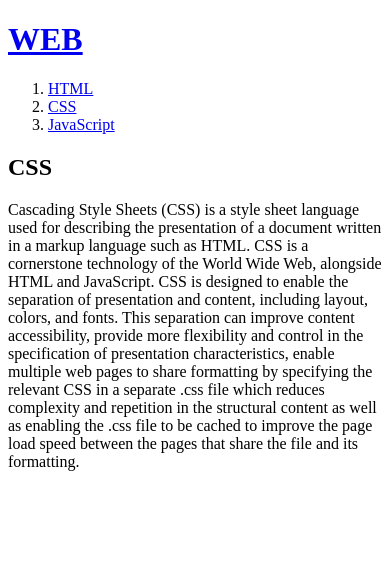
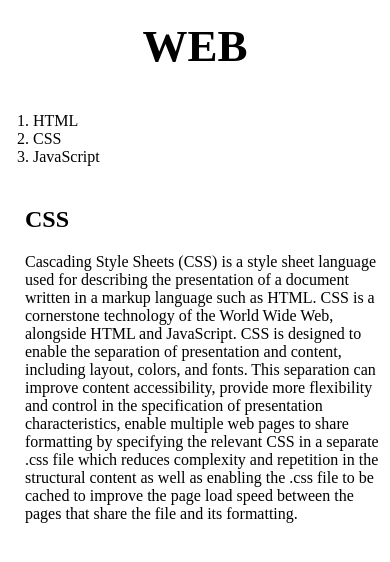
Before and after one commit to jaeshin07/web1, a plain HTML site: page 2.html in a window 390 px wide. Drawn offline with Linux system fonts and the light colour scheme; a script that the page names is missing.

Commit message:
Add files via upload

```diff
--- a/2.html
+++ b/2.html
@@ -1,8 +1,8 @@
 
 <!DOCTYPE html>
-<html lang="en" dir="ltr">
+<html lang = "en" dir = "ltr">
   <head>
-    <meta charset="utf-8">
+    <meta charset = "utf-8">
     <title>WEB 1 - CSS</title>
     <!-- Global site tag (gtag.js) - Google Analytics -->
     <script async src="https://www.googletagmanager.com/gtag/js?id=G-Z7K28NZCR7"></script>
@@ -13,19 +13,26 @@
 
       gtag('config', 'G-Z7K28NZCR7');
     </script>
+    <link rel="stylesheet" href="style.css">
   </head>
 
   <body>
-    <h1><a href="index.html">WEB</a></h1>
-    <ol>
-      <li><a href="1.html">HTML</a></li>
-      <li><a href="2.html">CSS</a></li>
-      <li><a href="3.html">JavaScript</a></li>
-    </ol>
-    <h2>CSS</h2>
-    <p> Cascading Style Sheets (CSS) is a style sheet language used for describing the presentation of a document written in a markup language such as HTML. CSS is a cornerstone technology of the World Wide Web, alongside HTML and JavaScript. CSS is designed to enable the separation of presentation and content, including layout, colors, and fonts. This separation can improve content accessibility, provide more flexibility and control in the specification of presentation characteristics, enable multiple web pages to share formatting by specifying the relevant CSS in a separate .css file which reduces complexity and repetition in the structural content as well as enabling the .css file to be cached to improve the page load speed between the pages that share the file and its formatting. </p>
+    <h1><a href = "index.html">WEB</a></h1>
+    <div id="grid">
+      <ol>
+        <li><a href = "1.html">HTML</a></li>
+        <li><a href = "2.html">CSS</a></li>
+        <li><a href = "3.html">JavaScript</a></li>
+      </ol>
+      <div id="article">
+        <h2>CSS</h2>
+        <p>
+          Cascading Style Sheets (CSS) is a style sheet language used for describing the presentation of a document written in a markup language such as HTML. CSS is a cornerstone technology of the World Wide Web, alongside HTML and JavaScript. CSS is designed to enable the separation of presentation and content, including layout, colors, and fonts. This separation can improve content accessibility, provide more flexibility and control in the specification of presentation characteristics, enable multiple web pages to share formatting by specifying the relevant CSS in a separate .css file which reduces complexity and repetition in the structural content as well as enabling the .css file to be cached to improve the page load speed between the pages that share the file and its formatting.
+        </p>
+      </div>
+    </div>
     <p>
-      <div id="disqus_thread"></div>
+      <div id = "disqus_thread"></div>
         <script>
             /**
             *  RECOMMENDED CONFIGURATION VARIABLES: EDIT AND UNCOMMENT THE SECTION BELOW TO INSERT DYNAMIC VALUES FROM YOUR PLATFORM OR CMS.
--- /dev/null
+++ b/style.css
@@ -0,0 +1,39 @@
+body{
+  margin: 0;
+}
+a {
+  color: black;
+  text-decoration: none;
+}
+h1 {
+  font-size: 45px;
+  text-align: center;
+  border-bottom: 1px solid gray;
+  margin: 0;
+  padding: 20px;
+}
+#grid ol {
+  border-right: 1px solid gray;
+  width: 100px;
+  margin: 0;
+  padding: 20px;
+  padding-left: 33px;
+}
+#grid{
+  display: grid;
+  grid-template-columns: 150px 1fr;
+}
+#grid #article{
+  padding-left: 25px;
+}
+@media (max-width: 800px) {
+  #grid{
+    display: block;
+  }
+  #grid ol {
+    border-right: none;
+  }
+  h1 {
+    border-bottom: none;
+  }
+}
```
Also changed, not shown: 1.html (+18 -11 lines), 3.html (+18 -11 lines), index.html (+8 -2 lines).
